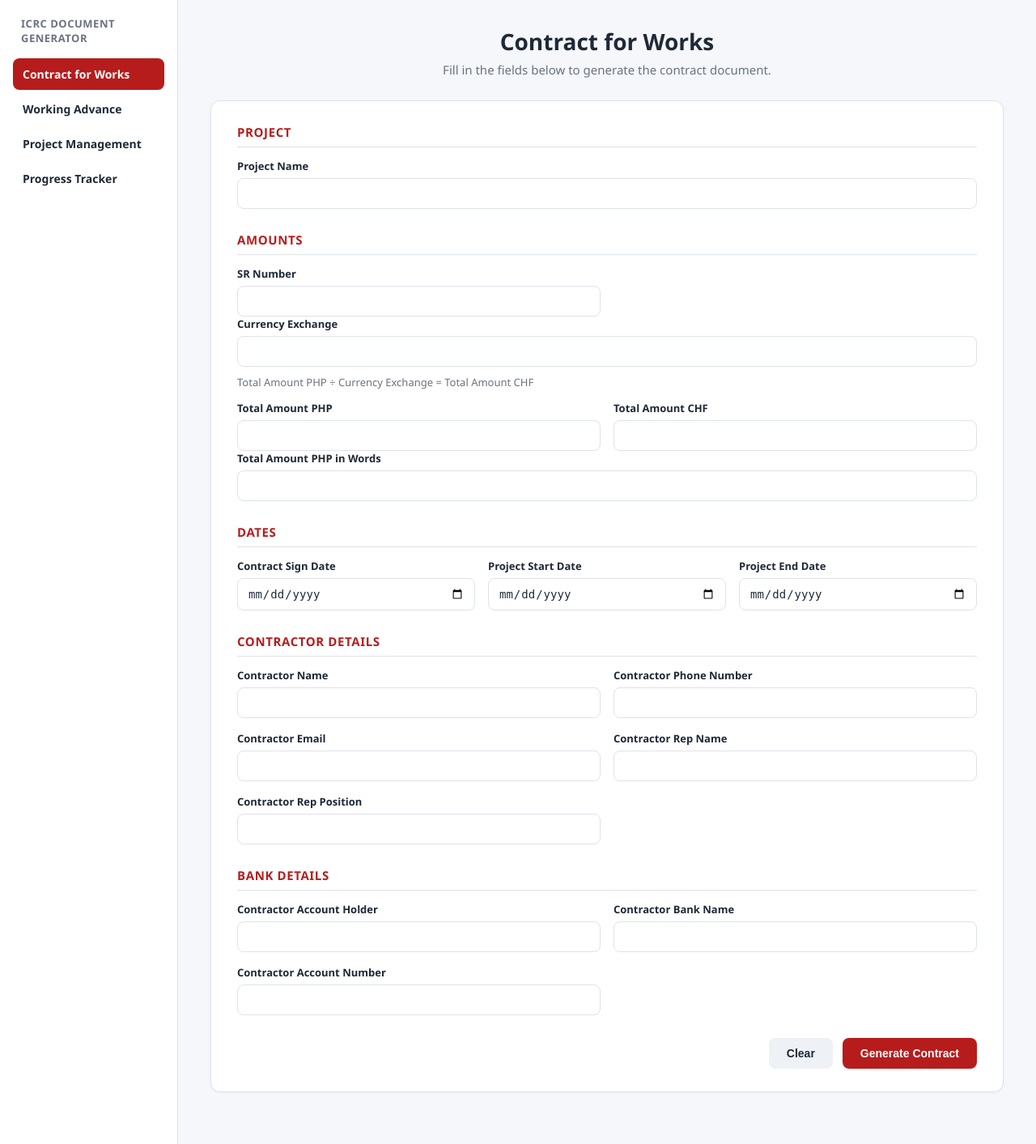
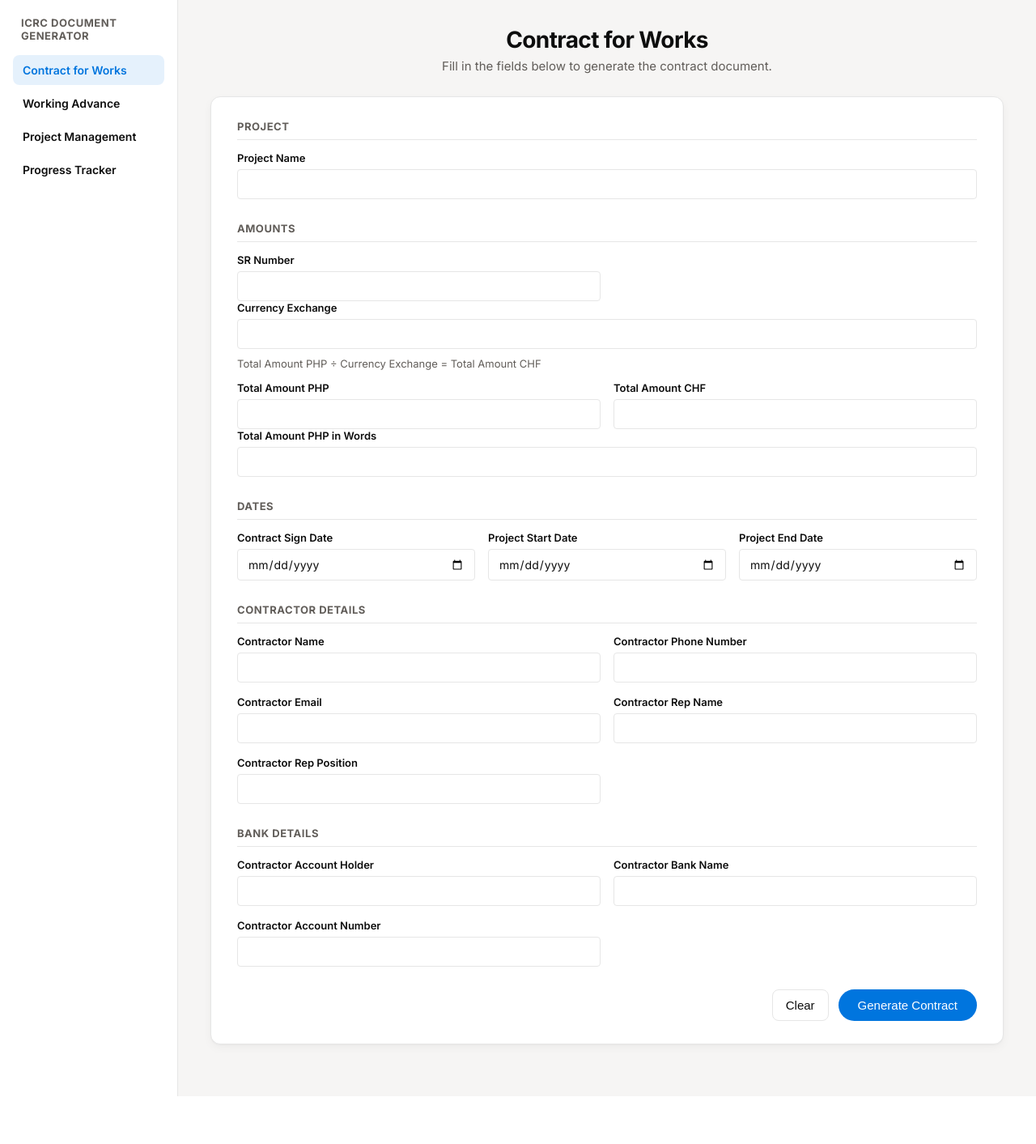
Before and after one commit to blastjax/icrc, a Flask app: page / in a window 1280 px wide. Shown: the whole page at 81% size. After the commit the page ends 1354 px from the top, so only its background shows below. Run offline with Flask 3, Linux system fonts and the light colour scheme; some libraries are stand-ins or nearby versions.

Commit message:
Update UI

```diff
--- a/app.py
+++ b/app.py
@@ -11,6 +11,7 @@ from flask import Flask, render_template, request, send_file, jsonify, redirect,
 from core.docx_filler import fill_template, REQUIRED_FIELDS
 from core.docx_filler_wad import fill_template_wad
 from core import boq_import
+from core import cache
 from core import pm_db
 from core import progress_export
 
@@ -31,15 +32,30 @@ def app_dir() -> str:
     return os.path.dirname(os.path.abspath(__file__))
 
 
+def _load_dotenv(path: str) -> None:
+    """Minimal .env loader for local dev (`python app.py`); in Docker these
+    vars already come from the container environment, so this is a no-op
+    there. Never overrides a var that's already set."""
+    if not os.path.exists(path):
+        return
+    with open(path, encoding="utf-8") as f:
+        for line in f:
+            line = line.strip()
+            if not line or line.startswith("#") or "=" not in line:
+                continue
+            key, _, value = line.partition("=")
+            os.environ.setdefault(key.strip(), value.strip().strip('"').strip("'"))
+
+
+_load_dotenv(os.path.join(app_dir(), ".env"))
+
 TEMPLATE_PATH = resource_path("docx_templates", "Contract for Works Template.docx")
 TEMPLATE_PATH_WAD = resource_path("docx_templates", "WAD Template.docx")
 OUTPUT_DIR = os.path.join(app_dir(), "output")
-DATA_DIR = os.path.join(app_dir(), "data")
 
 os.makedirs(OUTPUT_DIR, exist_ok=True)
-os.makedirs(DATA_DIR, exist_ok=True)
 
-pm_db.init_db(os.path.join(DATA_DIR, "project_management.db"))
+pm_db.init_db(os.environ["DATABASE_URL"])
 
 app = Flask(
     __name__,
@@ -129,9 +145,19 @@ def progress_tracker_detail(project_id):
     )
 
 
+@app.after_request
+def _invalidate_cache_on_write(response):
+    """Any write under /api/ can change what the cached list endpoints
+    below would return, so flush the whole (tiny) cache rather than
+    tracking which keys each write touches."""
+    if request.path.startswith("/api/") and request.method != "GET":
+        cache.invalidate_all()
+    return response
+
+
 @app.route("/api/columns", methods=["GET"])
 def api_list_columns():
-    return jsonify(pm_db.list_columns())
+    return jsonify(cache.get_or_set("columns", pm_db.list_columns))
 
 
 @app.route("/api/columns", methods=["POST"])
@@ -177,7 +203,7 @@ def api_delete_column(key):
 
 @app.route("/api/tasks", methods=["GET"])
 def api_list_tasks():
-    return jsonify(pm_db.list_tasks())
+    return jsonify(cache.get_or_set("tasks", pm_db.list_tasks))
 
 
 @app.route("/api/tasks", methods=["POST"])
@@ -327,7 +353,7 @@ def api_delete_payment_row(row_id):
 
 @app.route("/api/progress/projects", methods=["GET"])
 def api_list_progress_projects():
-    return jsonify(pm_db.list_progress_projects())
+    return jsonify(cache.get_or_set("progress_projects", pm_db.list_progress_projects))
 
 
 @app.route("/api/progress/projects", methods=["POST"])
--- a/requirements.txt
+++ b/requirements.txt
@@ -2,3 +2,5 @@ flask==3.1.3
 python-docx==1.2.0
 openpyxl==3.1.5
 reportlab==5.0.0
+psycopg2-binary==2.9.10
+redis==5.2.1
--- a/static/style.css
+++ b/static/style.css
@@ -1,18 +1,26 @@
 :root {
-  --bg: #f5f7fa;
+  --font: "Inter", -apple-system, system-ui, "Segoe UI", Helvetica, Arial, sans-serif;
+  --bg: #f6f5f4;
   --surface: #ffffff;
-  --border: #dde3ea;
-  --text: #1f2937;
-  --text-muted: #6b7280;
-  --primary: #b71c1c;
-  --primary-hover: #941414;
-  --focus: #b71c1c33;
-  --success-bg: #e6f4ea;
-  --success-text: #1e7a34;
-  --warning-bg: #fef3e2;
-  --warning-text: #b45309;
+  --border: #e6e6e6;
+  --text: #0d0d0d;
+  --text-muted: #615d59;
+  --primary: #0075de;
+  --primary-hover: #005bab;
+  --focus: rgba(0, 117, 222, 0.2);
+  --success-bg: rgba(26, 174, 57, 0.12);
+  --success-text: #1c8a2f;
+  --warning-bg: rgba(221, 91, 0, 0.12);
+  --warning-text: #a34500;
   --error-bg: #fdecea;
   --error-text: #c62828;
+  --radius-xs: 4px;
+  --radius-sm: 6px;
+  --radius-md: 8px;
+  --radius-lg: 12px;
+  --radius-full: 9999px;
+  --shadow-1: 0 1px 2px rgba(0, 0, 0, 0.03), 0 4px 12px rgba(0, 0, 0, 0.04);
+  --shadow-2: 0 2px 8px rgba(0, 0, 0, 0.06), 0 16px 40px rgba(0, 0, 0, 0.12);
 }
 
 * {
@@ -21,7 +29,7 @@
 
 body {
   margin: 0;
-  font-family: "Segoe UI", "Helvetica Neue", Arial, sans-serif;
+  font-family: var(--font);
   background: var(--bg);
   color: var(--text);
 }
@@ -67,8 +75,8 @@ body {
 }
 
 .sidebar-link.active {
-  background: var(--primary);
-  color: #fff;
+  background: rgba(0, 117, 222, 0.1);
+  color: var(--primary);
 }
 
 .content {
@@ -90,6 +98,8 @@ body {
 .page-header h1 {
   margin: 0 0 6px;
   font-size: 28px;
+  font-weight: 700;
+  letter-spacing: -0.6px;
   color: var(--text);
 }
 
@@ -102,9 +112,9 @@ body {
 .card {
   background: var(--surface);
   border: 1px solid var(--border);
-  border-radius: 12px;
+  border-radius: var(--radius-lg);
   padding: 28px 32px;
-  box-shadow: 0 1px 3px rgba(0, 0, 0, 0.04);
+  box-shadow: var(--shadow-1);
 }
 
 .form-section {
@@ -112,10 +122,10 @@ body {
 }
 
 .form-section h2 {
-  font-size: 15px;
+  font-size: 13px;
   text-transform: uppercase;
   letter-spacing: 0.04em;
-  color: var(--primary);
+  color: var(--text-muted);
   margin: 0 0 14px;
   border-bottom: 1px solid var(--border);
   padding-bottom: 8px;
@@ -191,10 +201,11 @@ input[type="date"],
 input[type="tel"],
 input[type="email"],
 input[type="password"] {
-  padding: 10px 12px;
+  padding: 9px 12px;
   border: 1px solid var(--border);
-  border-radius: 8px;
+  border-radius: var(--radius-xs);
   font-size: 14px;
+  font-family: inherit;
   background: #fff;
   color: var(--text);
   outline: none;
@@ -225,17 +236,22 @@ input:focus {
 .btn-primary,
 .btn-secondary {
   border: none;
-  border-radius: 8px;
-  padding: 11px 22px;
-  font-size: 14px;
-  font-weight: 600;
+  font-size: 15px;
+  font-weight: 500;
   cursor: pointer;
-  transition: background 0.15s, opacity 0.15s;
+  transition: background 0.15s, opacity 0.15s, transform 0.1s;
+}
+
+.btn-primary:active,
+.btn-secondary:active {
+  transform: scale(0.97);
 }
 
 .btn-primary {
   background: var(--primary);
   color: #fff;
+  border-radius: var(--radius-full);
+  padding: 11px 24px;
 }
 
 .btn-primary:hover {
@@ -248,8 +264,11 @@ input:focus {
 }
 
 .btn-secondary {
-  background: #eef1f5;
+  background: var(--surface);
   color: var(--text);
+  border: 1px solid var(--border);
+  border-radius: var(--radius-md);
+  padding: 9px 16px;
 }
 
 a.btn-primary,
@@ -260,7 +279,8 @@ a.btn-secondary {
 }
 
 .btn-secondary:hover {
-  background: #e2e6eb;
+  background: var(--bg);
+  border-color: var(--primary);
 }
 
 .with-button .btn-secondary {
@@ -424,7 +444,7 @@ a.btn-secondary {
   padding: 12px;
   font-size: 14px;
   cursor: grab;
-  box-shadow: 0 1px 2px rgba(0, 0, 0, 0.04);
+  box-shadow: var(--shadow-1);
 }
 
 .pm-task-card:hover {
@@ -487,7 +507,7 @@ a.btn-secondary {
   max-width: calc(100vw - 32px);
   max-height: calc(100vh - 64px);
   overflow-y: auto;
-  box-shadow: 0 10px 30px rgba(0, 0, 0, 0.2);
+  box-shadow: var(--shadow-2);
 }
 
 .pm-payment-modal-overlay {
@@ -836,7 +856,7 @@ a.btn-secondary {
 
 .pt-project-card:hover {
   border-color: var(--primary);
-  box-shadow: 0 1px 3px rgba(0, 0, 0, 0.06);
+  box-shadow: var(--shadow-1);
 }
 
 .pt-project-card-name {
@@ -928,7 +948,7 @@ a.btn-secondary {
 
 .pt-card:hover {
   border-color: var(--primary);
-  box-shadow: 0 1px 3px rgba(0, 0, 0, 0.06);
+  box-shadow: var(--shadow-1);
 }
 
 .pt-card-header {
--- a/templates/base.html
+++ b/templates/base.html
@@ -4,6 +4,9 @@
 <meta charset="UTF-8" />
 <meta name="viewport" content="width=device-width, initial-scale=1.0" />
 <title>{% block title %}ICRC Document Generator{% endblock %}</title>
+<link rel="preconnect" href="https://fonts.googleapis.com" />
+<link rel="preconnect" href="https://fonts.gstatic.com" crossorigin />
+<link href="https://fonts.googleapis.com/css2?family=Inter:wght@400;500;600;700&display=swap" rel="stylesheet" />
 <link rel="stylesheet" href="{{ url_for('static', filename='style.css') }}" />
 </head>
 <body>
--- a/templates/login.html
+++ b/templates/login.html
@@ -4,6 +4,9 @@
 <meta charset="UTF-8" />
 <meta name="viewport" content="width=device-width, initial-scale=1.0" />
 <title>Sign in - ICRC Document Generator</title>
+<link rel="preconnect" href="https://fonts.googleapis.com" />
+<link rel="preconnect" href="https://fonts.gstatic.com" crossorigin />
+<link href="https://fonts.googleapis.com/css2?family=Inter:wght@400;500;600;700&display=swap" rel="stylesheet" />
 <link rel="stylesheet" href="{{ url_for('static', filename='style.css') }}" />
 </head>
 <body>
```
Also changed, not shown: core/cache.py (added, +41 -0 lines), core/pm_db.py (+87 -94 lines), docker-compose.yml (+14 -6 lines), .github/workflows/deploy-ec2.yml, 2 other files.
